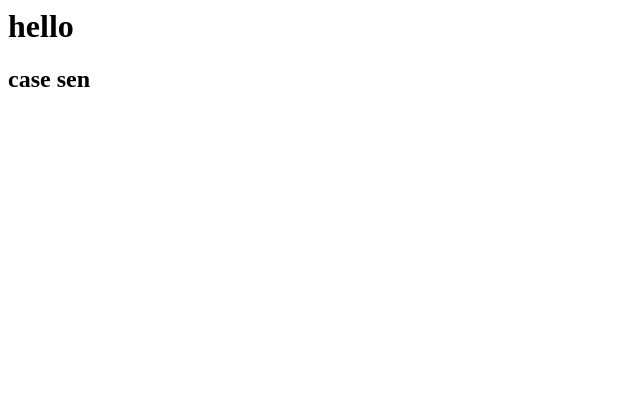
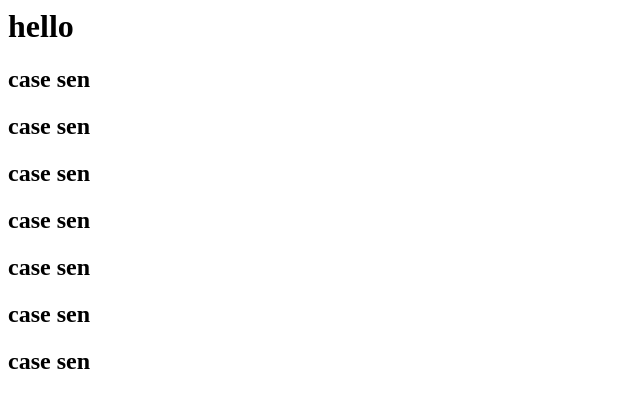
Before and after one commit to MUTKIRI/Testing-Repo, a plain HTML site: page index.html in a window 1280 px wide. Shown: the whole page, without its empty margins (0-640 px from the left). Drawn offline with Linux system fonts and the light colour scheme.

Commit message:
case sensitive changes

```diff
--- a/index.html
+++ b/index.html
@@ -1,2 +1,10 @@
 <h1>hello</h1>
 <h2>case sen</h2>
+
+<h2>case sen</h2>
+<h2>case sen</h2>
+
+<h2>case sen</h2>
+<h2>case sen</h2>
+<h2>case sen</h2>
+<h2>case sen</h2>
```
